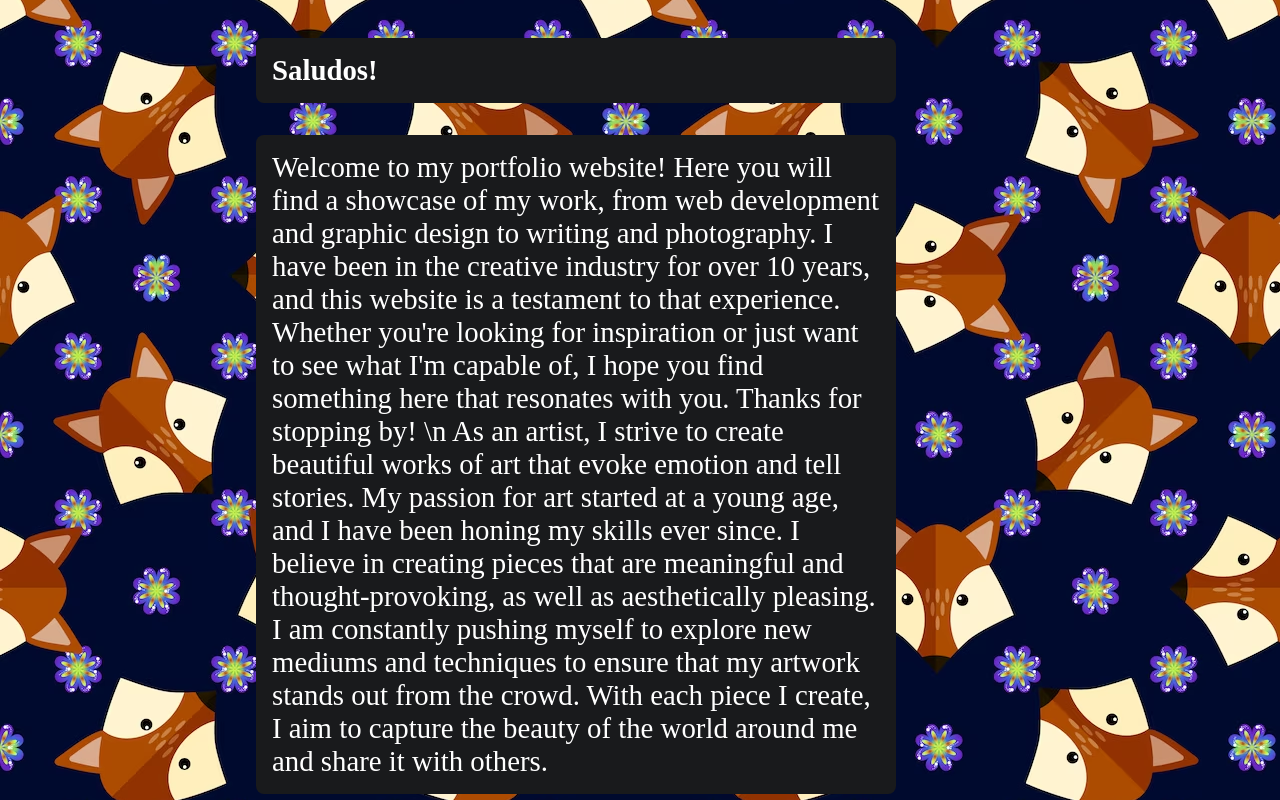
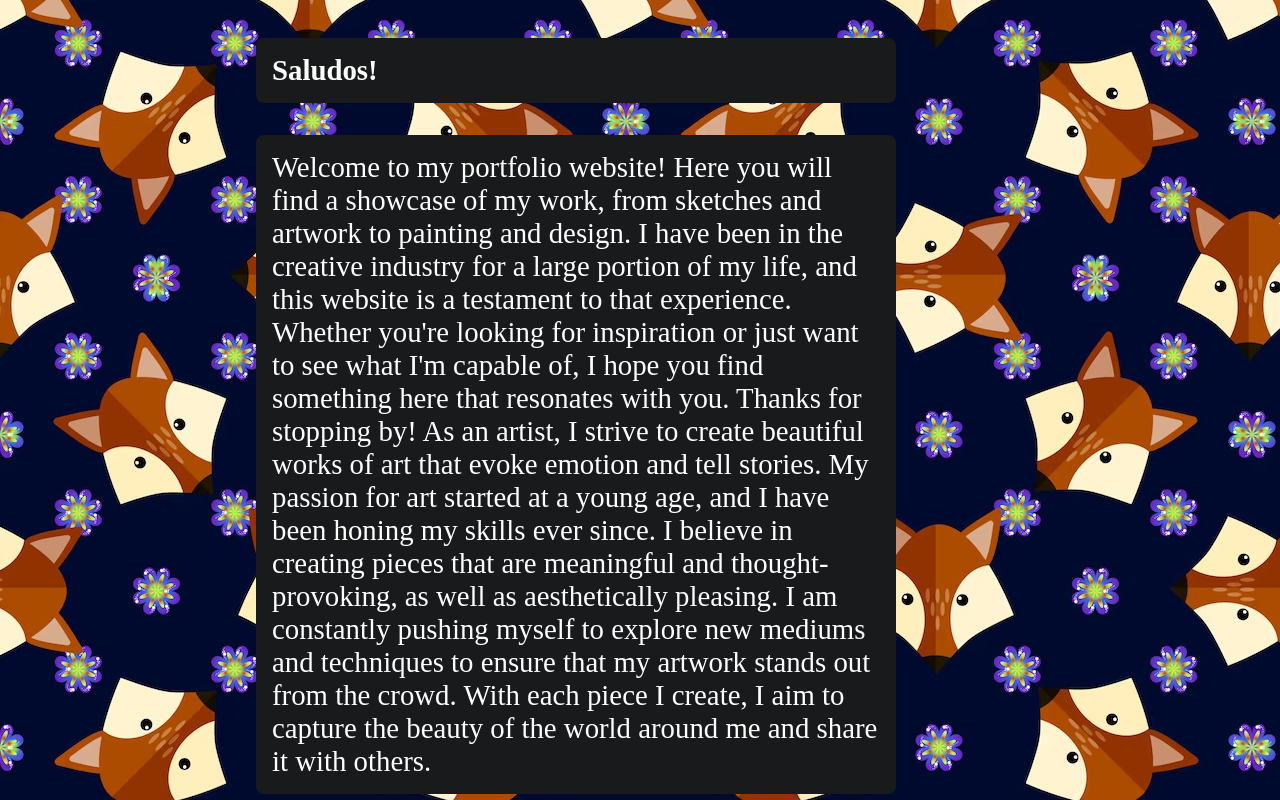
Before and after one commit to websitebio/pypr, a plain HTML site: page index.html in a window 1280 px wide. Shown: the part 1600-2400 px from the top of the page. Drawn offline with Linux system fonts and the light colour scheme.

Commit message:
Update index.html

```diff
--- a/index.html
+++ b/index.html
@@ -85,7 +85,7 @@
     <div class="about-card card" id="about">
       <h1 class="about-paragraph">Saludos!</h1>
       <p class="about-paragraph">
-      Welcome to my portfolio website! Here you will find a showcase of my work, from web development and graphic design to writing and photography. I have been in the creative industry for over 10 years, and this website is a testament to that experience. Whether you're looking for inspiration or just want to see what I'm capable of, I hope you find something here that resonates with you. Thanks for stopping by! \n As an artist, I strive to create beautiful works of art that evoke emotion and tell stories. My passion for art started at a young age, and I have been honing my skills ever since. I believe in creating pieces that are meaningful and thought-provoking, as well as aesthetically pleasing. I am constantly pushing myself to explore new mediums and techniques to ensure that my artwork stands out from the crowd. With each piece I create, I aim to capture the beauty of the world around me and share it with others.
+      Welcome to my portfolio website! Here you will find a showcase of my work, from sketches and artwork to painting and design. I have been in the creative industry for a large portion of my life, and this website is a testament to that experience. Whether you're looking for inspiration or just want to see what I'm capable of, I hope you find something here that resonates with you. Thanks for stopping by! As an artist, I strive to create beautiful works of art that evoke emotion and tell stories. My passion for art started at a young age, and I have been honing my skills ever since. I believe in creating pieces that are meaningful and thought-provoking, as well as aesthetically pleasing. I am constantly pushing myself to explore new mediums and techniques to ensure that my artwork stands out from the crowd. With each piece I create, I aim to capture the beauty of the world around me and share it with others.
       </p>
     </div>
   </body>
```
